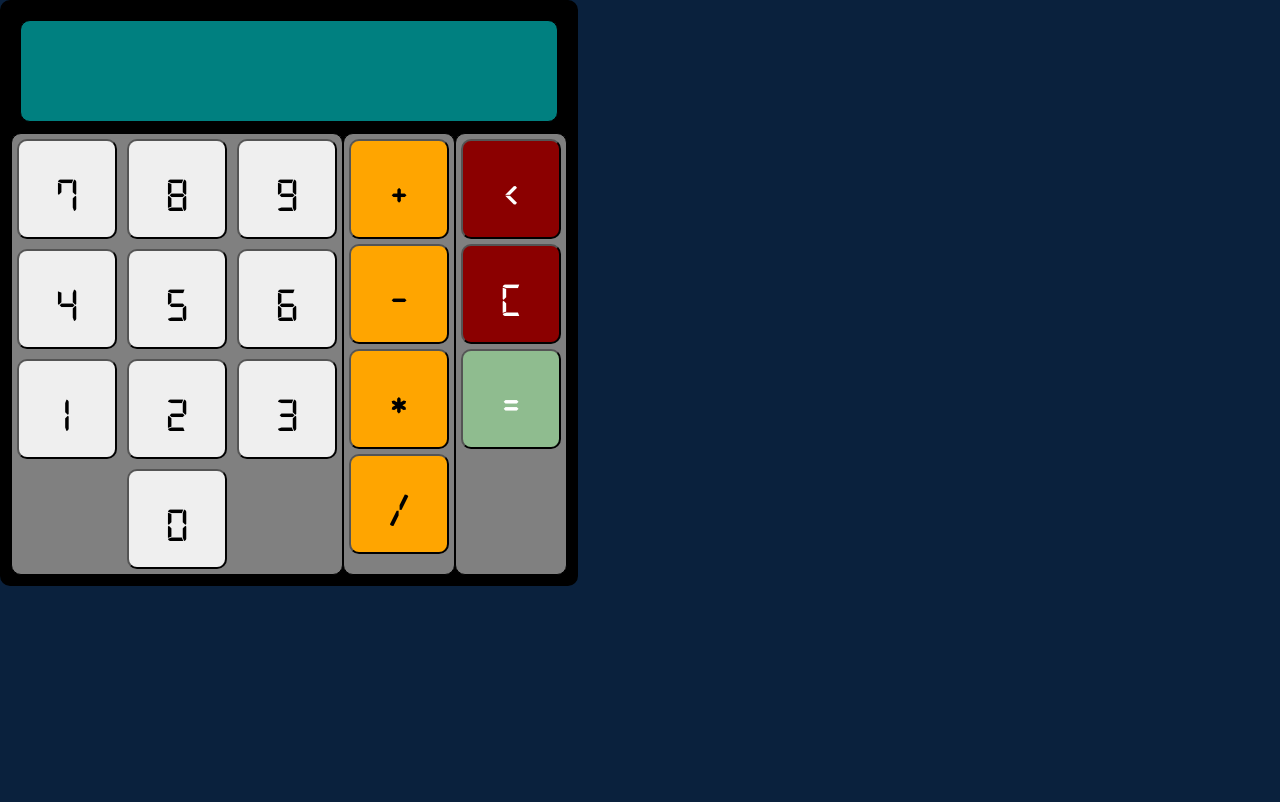
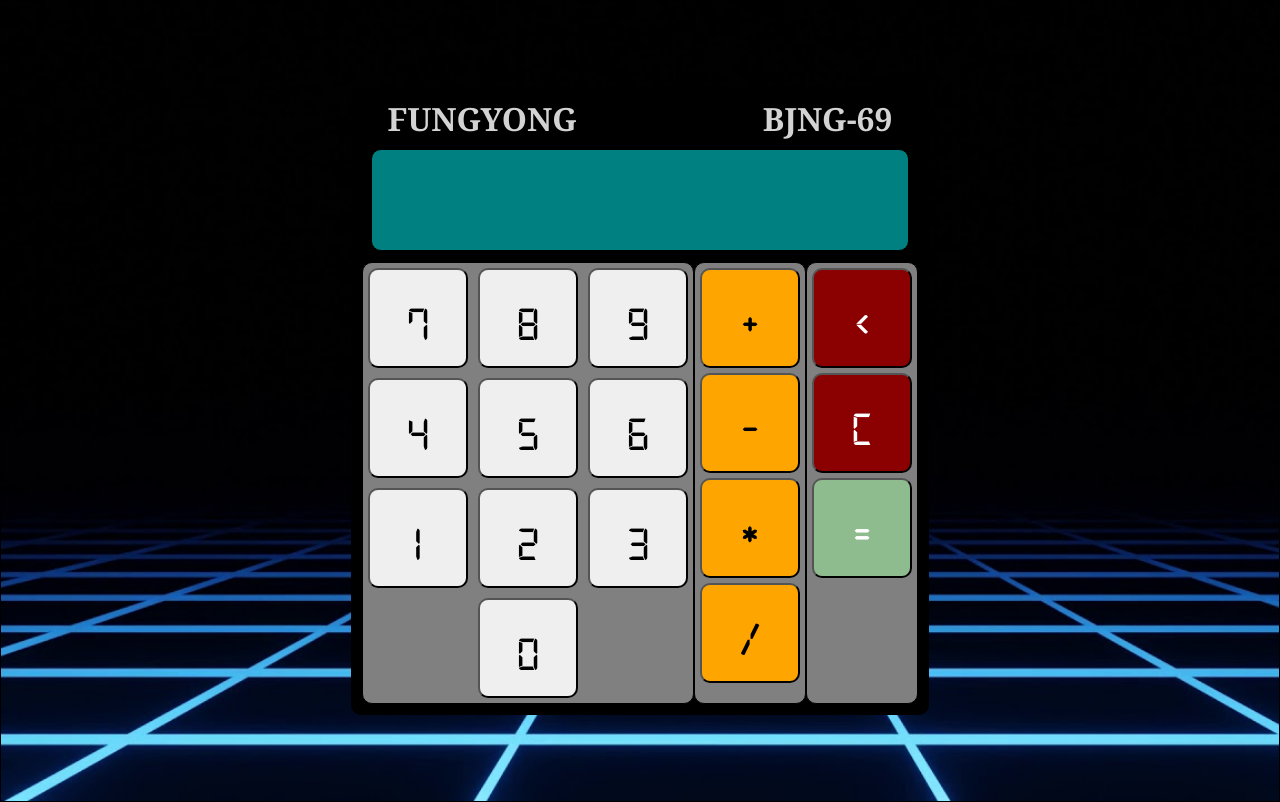
Before and after one commit to Slyor/calc-js, a plain HTML site: page index.html in a window 1280 px wide. Drawn offline with Linux system fonts and the light colour scheme.

Commit message:
added container

```diff
--- a/index.html
+++ b/index.html
@@ -8,7 +8,12 @@
     <link rel="stylesheet" href="style.css">
 </head>
 <body>
+    <div class="container">
         <div class="calculator">
+            <div class="logo">
+                <h1>FUNGYONG</h1>
+                <h1>BJNG-69</h1>
+            </div>
             <div class="display"></div>
             <div class="buttons">
                 <div class="numbers">
@@ -35,6 +40,8 @@
                     <button id="equal">=</button>
                 </div>
             </div>
+
+        </div>
     </div>
 </body>
 </html>
```
Lines whose indentation alone changed are shown as unchanged.
